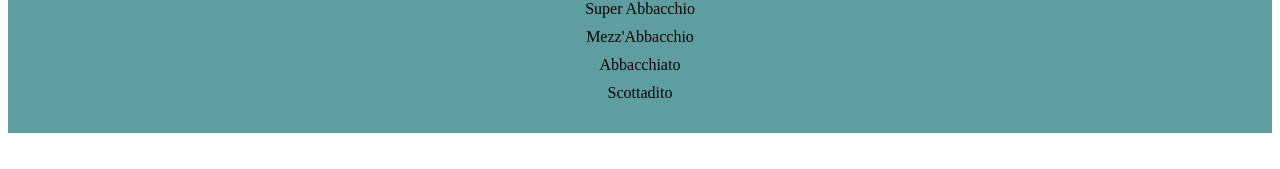
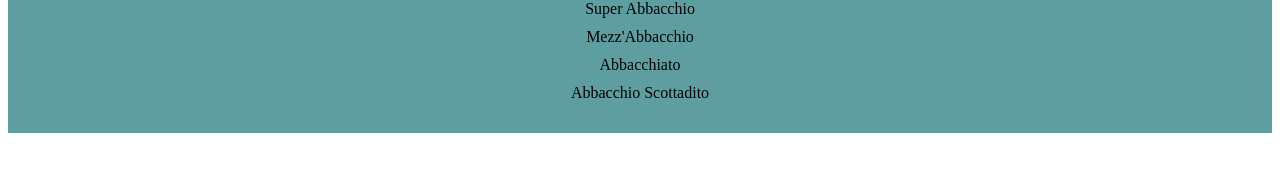
Before and after one commit to codeMatt91/vue-cli-first, a Vue app: page / in a window 1280 px wide. Shown: the part 475-644 px from the top of the page. Built offline with nearby package versions, Linux system fonts and the light colour scheme.

Commit message:
Added style

```diff
--- a/src/components/SectionMenu.vue
+++ b/src/components/SectionMenu.vue
@@ -7,7 +7,7 @@
         <i class="fas fa-smile-wink"></i>
         <li>Mezz'Abbacchio <i class="fas fa-meh-rolling-eyes"></i></li>
         <li>Abbacchiato <i class="fas fa-sad-cry"></i></li>
-        <li class="h4">Scottadito</li>
+        <li class="h4">Abbacchio Scottadito</li>
       </ul>
     </div>
   </div>
@@ -31,7 +31,7 @@ ul {
   list-style-type: none;
   padding: 0;
 }
-li{
-   padding: 5px;
+li {
+  padding: 5px;
 }
 </style>
```
